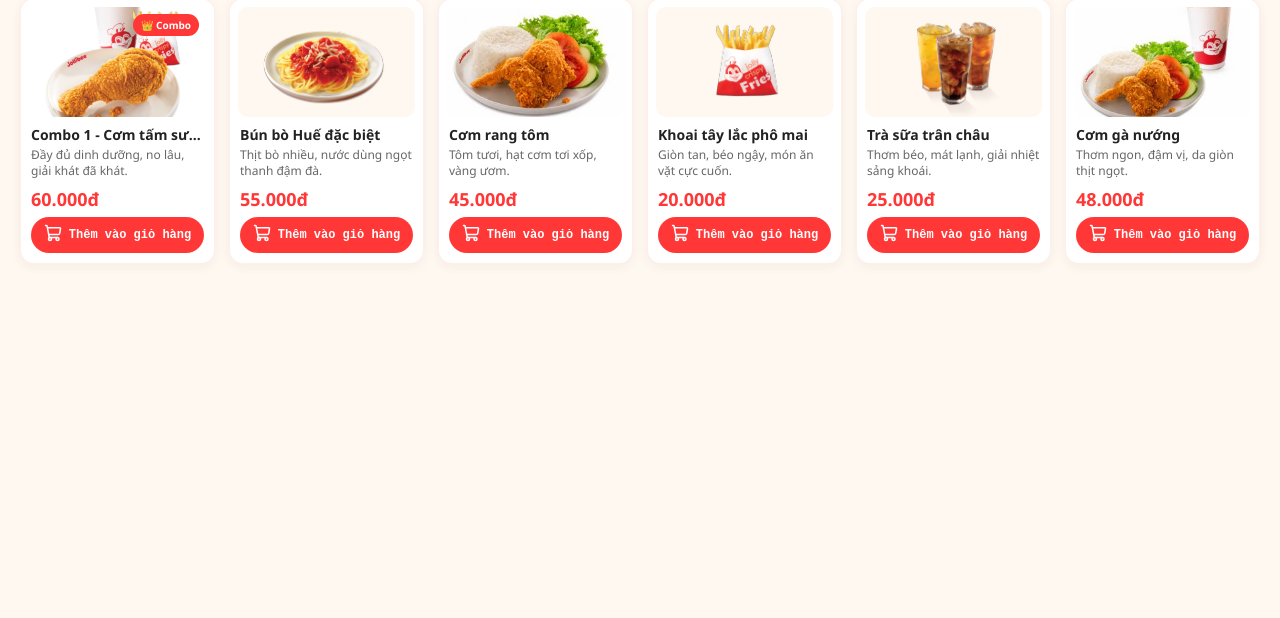
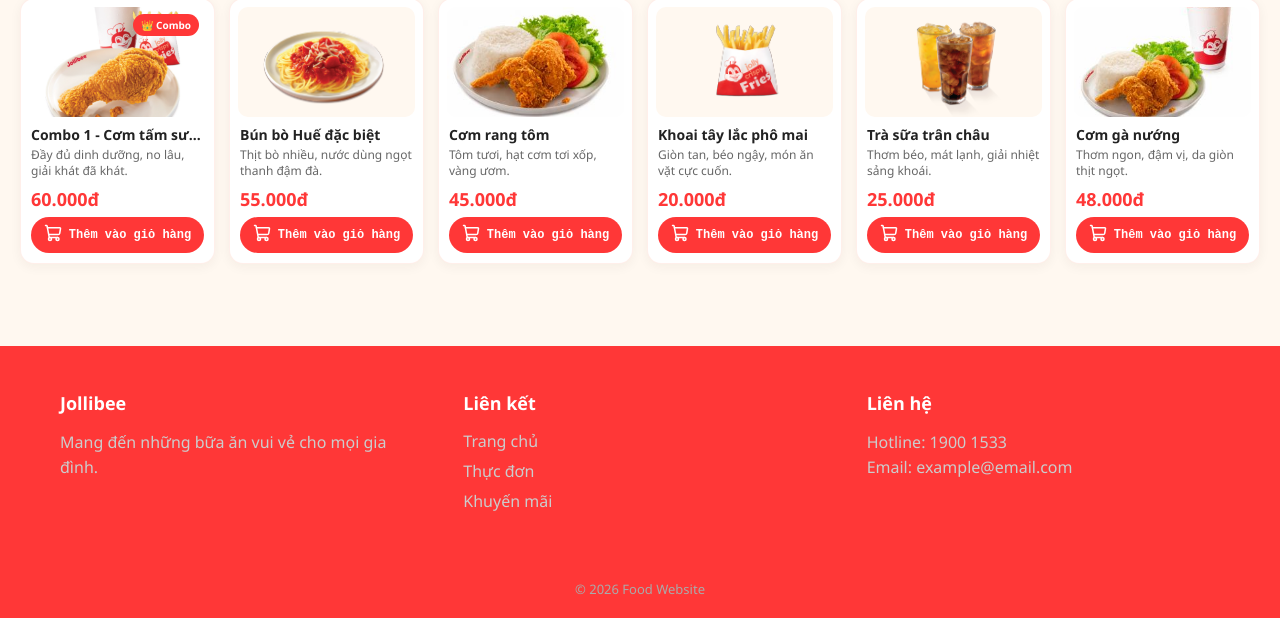
Before and after one commit to Fuyuv17/btl-tkWeb, a website: page src/pages/menu.html in a window 1280 px wide. Shown: the part 753-1371 px from the top of the page. Before the commit the page ends 1099 px from the top, so only its background shows below. Drawn offline with Linux system fonts and the light colour scheme; a web font is replaced by a local one.

Commit message:
chore: add footer

```diff
--- a/src/pages/menu.html
+++ b/src/pages/menu.html
@@ -110,11 +110,21 @@
           <a href="menu.html">Menu</a>
           <div class="menu-category-dropdown">
             <ul class="menu-category-list" aria-label="Danh mục món ăn">
-              <li><a class="menu-category-item" href="/src/pages/menu.html#combo"><span class="menu-category-image"><img src="/src/assets/images/TruongQuyDuong_252631030/ga_nuoc_chip_01.png" alt="" /></span><span class="menu-category-name">Combo</span></a></li>
-              <li><a class="menu-category-item" href="/src/pages/menu.html#com"><span class="menu-category-image"><img src="/src/assets/images/TruongQuyDuong_252631030/comga_nuoc.jpg" alt="" /></span><span class="menu-category-name">Cơm</span></a></li>
-              <li><a class="menu-category-item" href="/src/pages/menu.html#mi-bun"><span class="menu-category-image"><img src="/src/assets/images/TruongQuyDuong_252631030/spagetti_01.png" alt="" /></span><span class="menu-category-name">Mì / Bún</span></a></li>
-              <li><a class="menu-category-item" href="/src/pages/menu.html#do-an-vat"><span class="menu-category-image"><img src="/src/assets/images/TruongQuyDuong_252631030/chips_01.png" alt="" /></span><span class="menu-category-name">Đồ ăn vặt</span></a></li>
-              <li><a class="menu-category-item" href="/src/pages/menu.html#do-uong"><span class="menu-category-image"><img src="/src/assets/images/TruongQuyDuong_252631030/drinks_01.png" alt="" /></span><span class="menu-category-name">Đồ uống</span></a></li>
+              <li><a class="menu-category-item" href="/src/pages/menu.html#combo"><span class="menu-category-image"><img
+                      src="/src/assets/images/TruongQuyDuong_252631030/ga_nuoc_chip_01.png" alt="" /></span><span
+                    class="menu-category-name">Combo</span></a></li>
+              <li><a class="menu-category-item" href="/src/pages/menu.html#com"><span class="menu-category-image"><img
+                      src="/src/assets/images/TruongQuyDuong_252631030/comga_nuoc.jpg" alt="" /></span><span
+                    class="menu-category-name">Cơm</span></a></li>
+              <li><a class="menu-category-item" href="/src/pages/menu.html#mi-bun"><span
+                    class="menu-category-image"><img src="/src/assets/images/TruongQuyDuong_252631030/spagetti_01.png"
+                      alt="" /></span><span class="menu-category-name">Mì / Bún</span></a></li>
+              <li><a class="menu-category-item" href="/src/pages/menu.html#do-an-vat"><span
+                    class="menu-category-image"><img src="/src/assets/images/TruongQuyDuong_252631030/chips_01.png"
+                      alt="" /></span><span class="menu-category-name">Đồ ăn vặt</span></a></li>
+              <li><a class="menu-category-item" href="/src/pages/menu.html#do-uong"><span
+                    class="menu-category-image"><img src="/src/assets/images/TruongQuyDuong_252631030/drinks_01.png"
+                      alt="" /></span><span class="menu-category-name">Đồ uống</span></a></li>
             </ul>
           </div>
         </li>
@@ -228,9 +238,35 @@
       <!-- Lưới 6 thẻ Gợi ý render tự động từ menu-sections.js -->
       <div id="menu-suggestion-grid" class="product-grid menu-showcase-grid" aria-live="polite"></div>
     </section>
-
   </div>
   <!-- ===== KẾT THÚC NỘI DUNG CHÍNH ===== -->
+
+  <!-- This is begin of footer -->
+  <footer class="footer">
+    <div class="footer-container">
+      <div>
+        <h3>Jollibee</h3>
+        <p>Mang đến những bữa ăn vui vẻ cho mọi gia đình.</p>
+      </div>
+
+      <div>
+        <h3>Liên kết</h3>
+        <a href="#">Trang chủ</a>
+        <a href="#">Thực đơn</a>
+        <a href="#">Khuyến mãi</a>
+      </div>
+
+      <div>
+        <h3>Liên hệ</h3>
+        <p>Hotline: 1900 1533</p>
+
+        <p>Email: example@email.com</p>
+      </div>
+    </div>
+
+    <div class="copyright">© 2026 Food Website</div>
+  </footer>
+  <!-- This is the end of footer -->
 
 </body>
 
```
